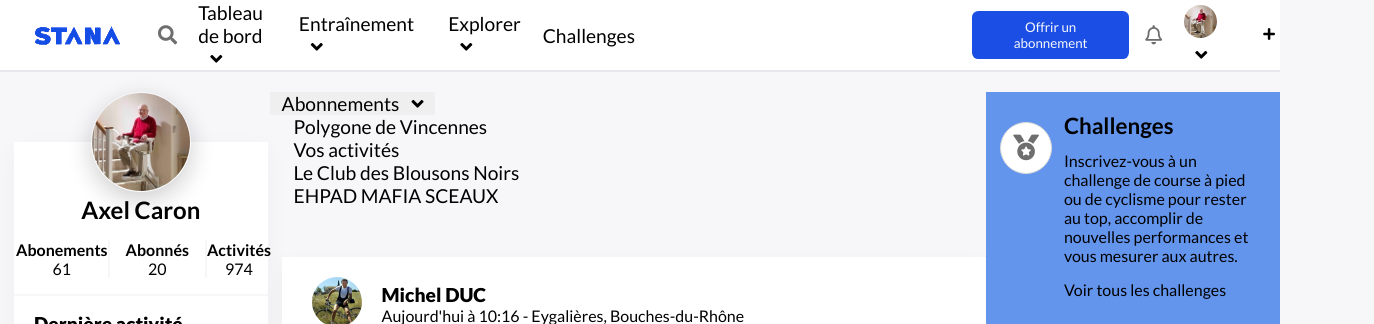
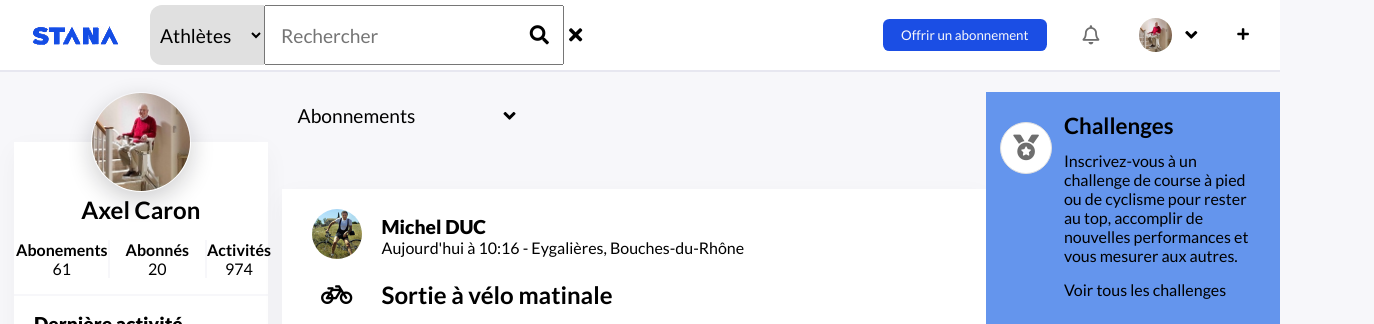
Before and after one commit to Acel1/Stana, a website: page index.html in a window 1280 px wide. Both pictures are taken after a click on the button 167 px from the left and 34 px from the top of the page. Shown: the top 324 px of the page, 1374 px wide, since content can reach past the window. Drawn offline with Linux system fonts and the light colour scheme.

Commit message:
form and js for dropdowns

```diff
--- a/index.html
+++ b/index.html
@@ -18,49 +18,46 @@
   <body>
     <header class="header">
       <div class="header__container">
-        <nav class="header__left-nav">
-          <h1 class="header__logo" alt="application suivi entrainement parodie stannah strava">
-            <a href="index.html"><img src="public/image/img-stava.png" alt="main-logo" /></a>
-          </h1>
-
-          <ul class="nav__list">
-            <li class="nav__item">
-              <button class="btn btn--grey" id="form-btn"><i class="fas fa-search"></i></button>
-            </li>
-            <li class="nav__item nav__item-drop">
+        <h1 class="header__logo" alt="application suivi entrainement parodie stannah strava">
+          <a href="index.html"><img src="public/image/img-stava.png" alt="main-logo" /></a>
+        </h1>
+        <nav class="header__left-nav left-nav">
+          <button class="btn btn-form btn--grey form-btn"><i class="fas fa-search"></i></button>
+          <ul class="nav-list">
+            <li class="nav-list__item">
               <a class="" href="#"><span>Tableau de bord</span><i class="fas fa-angle-down"></i></a>
-              <ul class="nav__item-drop-sub">
+              <ul class="nav-list__sub">
                 <li><a href="#">Mes segments</a></li>
                 <li><a href="#">Mes itinéraires</a></li>
                 <li><a href="#">Flux d'activités</a></li>
               </ul>
             </li>
-            <li class="nav__item nav__item-drop">
+            <li class="nav-list__item">
               <a class="" href="#"><span>Entraînement</span><i class="fas fa-angle-down"></i></a>
-              <ul class="nav__item-drop-sub">
+              <ul class="nav-list__sub">
                 <li><a href="#">Calendrier</a></li>
                 <li><a href="#">Mes activités</a></li>
               </ul>
             </li>
-            <li class="nav__item nav__item-drop">
+            <li class="nav-list__item">
               <a class="n" href="#"><span>Explorer</span><i class="fas fa-angle-down"></i></a>
-              <ul class="nav__item-drop-sub">
+              <ul class="nav-list__sub">
                 <li><a href="#">Explorateur de segments</a></li>
                 <li><a href="#">Recherche de segments</a></li>
                 <li><a href="#">Recherche d'athlètes</a></li>
                 <li><a href="#">Clubs</a></li>
               </ul>
             </li>
-            <li class="nav__item"><a class="btn" href="#">Challenges</a></li>
           </ul>
+          <a class="btn" href="#">Challenges</a>
         </nav>
 
         <nav class="header__right-nav">
           <button class="btn btn--bg">Offrir un abonnement</button>
           <button class="btn btn--grey"><i class="far fa-bell"></i></button>
-          <div class="nav__item nav__item-drop">
+          <div class="nav-list__item nav-list__item--right-side">
             <a class="" href="#"><img class="header__user-pp" src="public/image/profile-picture.jpg" alt="user" /> <i class="fas fa-angle-down"></i></a>
-            <ul class="nav__item-drop-sub">
+            <ul class="nav-list__sub nav-list__sub--right-side">
               <li><a href="#">Trouver des amis</a></li>
               <li><a href="#">Mon profil</a></li>
               <li><a href="#">Paramètres</a></li>
@@ -70,7 +67,7 @@
           <button class="btn"><i class="fas fa-plus"></i></button>
         </nav>
 
-        <form class="header__form form" id="form-container">
+        <form class="header__form form form-container">
           <select class="form__list btn" name="type" id="type">
             <option value="athlètes" selected>Athlètes</option>
             <option value="clubs">Clubs</option>
@@ -78,10 +75,10 @@
             <option value="segments">Segments</option>
           </select>
           <div class="form__text-field">
-            <input type="text" name="research" class="form__input" placeholder="Rechercher" />
-            <button class="btn form__input-btn"><i class="fas fa-search"></i></button>
+            <input type="text" name="research" class="form__input-text" placeholder="Rechercher" />
+            <button class="btn"><i class="fas fa-search"></i></button>
           </div>
-          <button class="btn" id="esc-nav-form"><i class="fas fa-times"></i></button>
+          <button class="btn esc-nav-form"><i class="fas fa-times"></i></button>
         </form>
       </div>
     </header>
@@ -217,7 +214,7 @@
     <section class="feed">
       <div class="dropdown dropdown--click">
         <button class="dropdown__top">Abonnements<i class="fas fa-angle-down"></i></button>
-        <ul class="dropdown__sub dropdown__sub--click">
+        <ul class="dropdown__sub">
           <li><a href="#">Polygone de Vincennes</a></li>
           <li><a href="#">Vos activités</a></li>
           <li><a href="#">Le Club des Blousons Noirs</a></li>
@@ -341,25 +338,25 @@
         <li class="footer__link"><a href="#">Politique de confidentialité</a></li>
       </ul>
       <div class="footer__dropdowns">
-        <div class="dropdown dropdown--click">
+        <div class="dropdown">
           <button class="dropdown__top">Français<i class="fas fa-angle-down"></i></button>
-          <ul class="dropdown__sub dropdown__sub--click">
-            <li class="footer__language"><a href="#"> Français</a></li>
-            <li class="footer__language">
+          <ul class="dropdown__sub">
+            <li><a href="#"> Français</a></li>
+            <li>
               <a href="#">English</a>
             </li>
-            <li class="footer__language">
+            <li>
               <a href="#">Deutch</a>
             </li>
-            <li class="footer__language">
+            <li>
               <a href="#">Español</a>
             </li>
-            <li class="footer__language">
+            <li>
               <a href="#">Italiano</a>
             </li>
           </ul>
         </div>
-        <div class="dropdown dropdown--click">
+        <div class="dropdown">
           <button class="dropdown__top">À Propos<i class="fas fa-angle-down"></i></button>
           <ul class="dropdown__sub dropdown__sub--click">
             <li class="footer__website-info-link"><a href="#">À propos</a></li>
@@ -368,7 +365,7 @@
             <li class="footer__website-info-link"><a href="#">Normes de la communauté Stana</a></li>
           </ul>
         </div>
-        <div class="dropdown dropdown--click">
+        <div class="dropdown">
           <button class="dropdown__top">Abonnez vous à notre flux<i class="fas fa-angle-down"></i></button>
           <ul class="dropdown__sub dropdown__sub--click">
             <li class="footer__news-link"><a href="#">Facebook</a></li>
--- a/js/script.js
+++ b/js/script.js
@@ -1,11 +1,11 @@
 //HEADER FORM
 //--form btn makes appear form container and hide whole left nav
 
-let formBtn = document.getElementById("form-btn");
+let formBtn = document.querySelector(".form-btn");
 
-let form = document.getElementById("form-container");
+let form = document.querySelector(".form-container");
 
-let leftNav = document.getElementById("left-nav");
+let leftNav = document.querySelector(".left-nav");
 
 formBtn.addEventListener("click", function () {
   leftNav.style.display = "none";
@@ -14,25 +14,23 @@
 
 //--esc form
 
-let formEscBtn = document.getElementById("esc-nav-form");
+let formEscBtn = document.querySelector(".esc-nav-form");
 
 formEscBtn.addEventListener("click", function () {
   form.style.display = "none";
   leftNav.style.display = "flex";
 });
 
-//DROPDOWNS
+// DROPDOWNS
 
 let dropdown = document.querySelectorAll(".dropdown");
-let dropdownBtn = document.querySelectorAll(".dropdown-btn");
-let subMenu = document.querySelectorAll(".dropdown ul");
-let dropdownLi = document.querySelectorAll(".dropdown li");
 
+dropdown.forEach((e) => {
+  let subMenu = e.children[1];
   let toggleIndex;
+  // let dropdownLi = subMenu.children;
 
-dropdownBtn.addEventListener("click", toggleDropdown);
-
-function toggleDropdown() {
+  e.addEventListener("click", function () {
     if (!toggleIndex) {
       subMenu.style.height = `${subMenu.scrollHeight}px`;
       toggleIndex = true;
@@ -40,4 +38,5 @@
     }
     subMenu.style.height = 0;
     toggleIndex = false;
-}
+  });
+});
--- a/sass/1.utils/_variables.scss
+++ b/sass/1.utils/_variables.scss
@@ -3,14 +3,14 @@
 $color-main-white: #f7f7fa;
 $color-hover: rgb(243, 243, 243);
 $color-component: rgb(110, 110, 110);
-$color-component2: #dadada;
+$color-component2: #e0e0e0;
 $color-stats: #79d7bd;
 
 //---DIMENSIONS---//
 $height-header: 70px;
 $margin-header: 0 12px;
 //---FONTS-SIZE---//
-
+$font-small: 1rem;
 $font-medium: 1.2rem;
 $font-large: 1.4rem;
 $font-xl: 1.6rem;
--- a/sass/3.components/_dropdowns.scss
+++ b/sass/3.components/_dropdowns.scss
@@ -1,39 +1,35 @@
 .dropdown {
+  max-width: 250px;
   overflow: hidden;
+  background: transparent;
+  transition: all 0.2s ease-in-out;
+  &:hover {
+    box-shadow: 0px 0px 16px 1px rgba(0, 0, 0, 0.1);
+    -webkit-box-shadow: 0px 0px 16px 1px rgba(0, 0, 0, 0.1);
+    -moz-box-shadow: 0px 0px 16px 1px rgba(0, 0, 0, 0.1);
+    background: rgba($color: white, $alpha: 0.8);
+  }
   &__top {
+    font-size: $font-medium;
+    width: 100%;
+    padding: 12px 16px;
     border: none;
-    outline: none;
     display: flex;
+    align-items: center;
     justify-content: space-between;
-    align-items: center;
-    padding: 0 12px;
-    i {
-      margin-left: 12px;
-      cursor: default;
-    }
+    background: transparent;
+    cursor: pointer;
   }
-
   &__sub {
-    // padding: 0 12px;
-    // box-shadow: $shadow-dropdown;
+    font-size: $font-small;
+    padding: 0 16px;
+    transition: height 0.2s ease-in-out;
+    height: 0;
     li {
-      display: flex;
-      align-items: center;
+      padding: 8px 0;
       a {
-        padding: 0 12px;
-        width: 100%;
+        padding-left: 5px;
       }
-    }
-    li :last-child {
-      // padding-bottom: 25px;
     }
   }
 }
-
-.dropdown--click {
-  margin-left: -12px;
-  & > * {
-    font-size: $font-medium;
-    padding: 0 12px;
-  }
-}
--- a/sass/3.components/_form.scss
+++ b/sass/3.components/_form.scss
@@ -1,13 +1,33 @@
 .form {
+  .btn {
+    font-size: $font-medium;
+  }
+  select {
+    background-color: $color-component2;
+    border-radius: 12px 0 0 12px;
+    padding: 0 6px;
+  }
   &__text-field {
     display: flex;
     align-items: center;
-    background: white;
-    border: $color-component 2px solid;
+    position: relative;
+    height: 100%;
+    width: 300px;
+    input[type="text"] {
+      font-size: $font-medium;
+      padding: 0 45px 0 15px;
+      width: 100%;
+      height: 100%;
+      float: left;
+      &:focus {
+      }
+    }
+    button {
+      font-size: $font-medium;
+      position: absolute;
+      right: 10px;
+    }
   }
-  &__input {
-    border: none;
-    background: none;
-    font-size: $font-large;
+  &__input-text {
   }
 }
--- /dev/null
+++ b/sass/3.components/_nav-list.scss
@@ -0,0 +1,84 @@
+.nav-list {
+  display: flex;
+  justify-content: space-around;
+  align-items: center;
+  width: 100%;
+
+  &__item {
+    list-style: none;
+    cursor: pointer;
+    display: flex;
+    align-items: center;
+    position: relative;
+    border: 1px transparent solid;
+    height: $height-header;
+    & > a {
+      display: flex;
+      align-items: center;
+      padding: 0 16px;
+    }
+    & i {
+      margin-left: 12px;
+      cursor: default;
+    }
+
+    &:hover > a,
+    &:focus > a {
+      color: $color-main;
+    }
+    &:hover,
+    &:focus {
+      border: 1px solid $color-component2;
+      border-bottom: 1px solid transparent;
+    }
+    &::after {
+      content: "";
+      width: 0;
+      height: 1px;
+      position: absolute;
+      left: 0;
+      bottom: -1px;
+      background-color: white;
+    }
+    &:hover::after,
+    &:focus::after {
+      width: 100%;
+    }
+    &:hover ul,
+    &:focus ul {
+      opacity: 1;
+      visibility: visible;
+    }
+    &--right-side {
+      & > a {
+        padding: 0 18px;
+      }
+    }
+  }
+  &__sub {
+    position: absolute;
+    top: 68px;
+    background-color: white;
+    border: 1px solid $color-component2;
+    width: 13rem;
+    left: -1px;
+    display: flex;
+    flex-direction: column;
+    opacity: 0;
+    visibility: hidden;
+    &--right-side {
+      left: -112px;
+    }
+    li {
+      list-style: none;
+      padding: 18px 1rem;
+      width: 100%;
+      transition: background-color 200ms ease-in-out;
+
+      &:hover,
+      &:focus {
+        background-color: $color-hover;
+      }
+    }
+  }
+}
--- a/sass/4.layout/_header.scss
+++ b/sass/4.layout/_header.scss
@@ -7,109 +7,35 @@
 
   &__container {
     height: $height-header;
-    display: flex;
-    align-items: center;
-    justify-content: space-between;
-  }
-  &__logo {
-    margin: 0 30px;
-    a {
-      display: flex;
-    }
   }
 }
+h1 {
+  float: left;
+  display: flex;
+  align-items: center;
+  margin: auto 28px;
+  height: 100%;
 
+  a {
+    display: flex;
+  }
+}
 // LEFT NAV
 
 .header {
   &__left-nav {
     display: flex;
     align-items: center;
-    width: 50%;
+    float: left;
+    & > .btn {
+      margin: 0 10px;
+    }
   }
   &__form {
     display: none;
-    background-color: rgb(253, 212, 101);
+
+    padding: 5px 0;
     height: 100%;
-  }
-}
-
-.nav {
-  &__list {
-    display: flex;
-    justify-content: space-around;
-    align-items: center;
-    width: 100%;
-  }
-  &__item {
-    list-style: none;
-    cursor: pointer;
-    display: flex;
-    align-items: center;
-    &-drop {
-      position: relative;
-      border: 1px transparent solid;
-      height: $height-header;
-      & > a {
-        padding: 0 1rem;
-      }
-      & i {
-        margin-left: 12px;
-        cursor: default;
-      }
-
-      &:hover > a,
-      &:focus > a {
-        color: $color-main;
-      }
-      &:hover,
-      &:focus {
-        border: 1px solid $color-component2;
-        border-bottom: 1px solid transparent;
-      }
-      &::after {
-        content: "";
-        width: 0;
-        height: 1px;
-        position: absolute;
-        left: 0;
-        bottom: -1px;
-        background-color: white;
-      }
-      &:hover::after,
-      &:focus::after {
-        width: 100%;
-      }
-      &:hover ul,
-      &:focus ul {
-        opacity: 1;
-        visibility: visible;
-      }
-    }
-    &-drop-sub {
-      position: absolute;
-      top: 68px;
-      background-color: white;
-      border: 1px solid $color-component2;
-      width: 13rem;
-      left: -1px;
-      display: flex;
-      flex-direction: column;
-      opacity: 0;
-      visibility: hidden;
-
-      li {
-        list-style: none;
-        padding: 18px 1rem;
-        width: 100%;
-        transition: background-color 200ms ease-in-out;
-
-        &:hover,
-        &:focus {
-          background-color: $color-hover;
-        }
-      }
-    }
   }
 }
 
@@ -120,8 +46,13 @@
     display: flex;
     justify-self: flex-end;
     align-items: center;
-    justify-content: space-around;
-    width: 25%;
+    float: right;
+    & > .btn {
+      margin: 0 16px;
+      &:last-child {
+        margin-right: 26px;
+      }
+    }
   }
   &__user-pp {
     width: 35px;
@@ -129,3 +60,9 @@
     border-radius: 2rem;
   }
 }
+
+// FORM
+
+.header__form {
+  float: left;
+}
--- a/sass/main.scss
+++ b/sass/main.scss
@@ -14,6 +14,7 @@
 @import "./3.components/links";
 @import "./3.components/texts";
 @import "./3.components/titles";
+@import "./3.components/nav-list";
 
 //---layout---//
 @import "./4.layout/header";
```
Also changed, not shown: public/style.css, 1 other file. Lines whose indentation alone changed are shown as unchanged.
